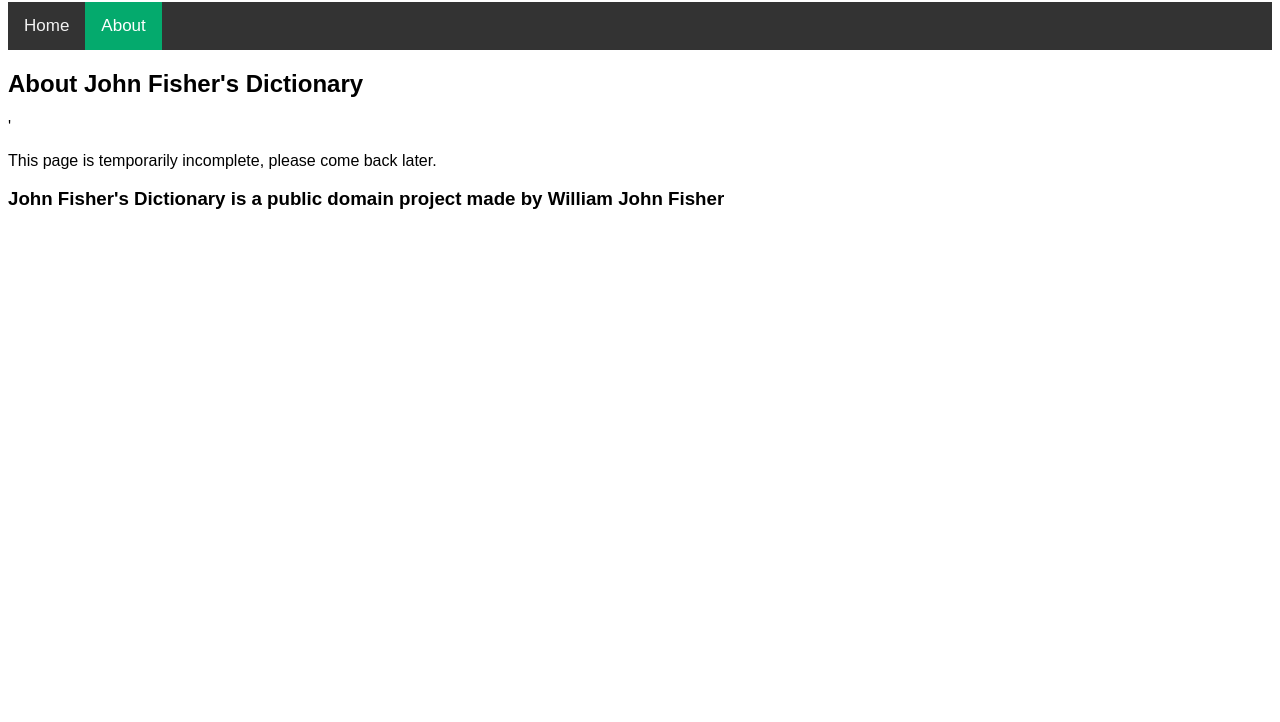
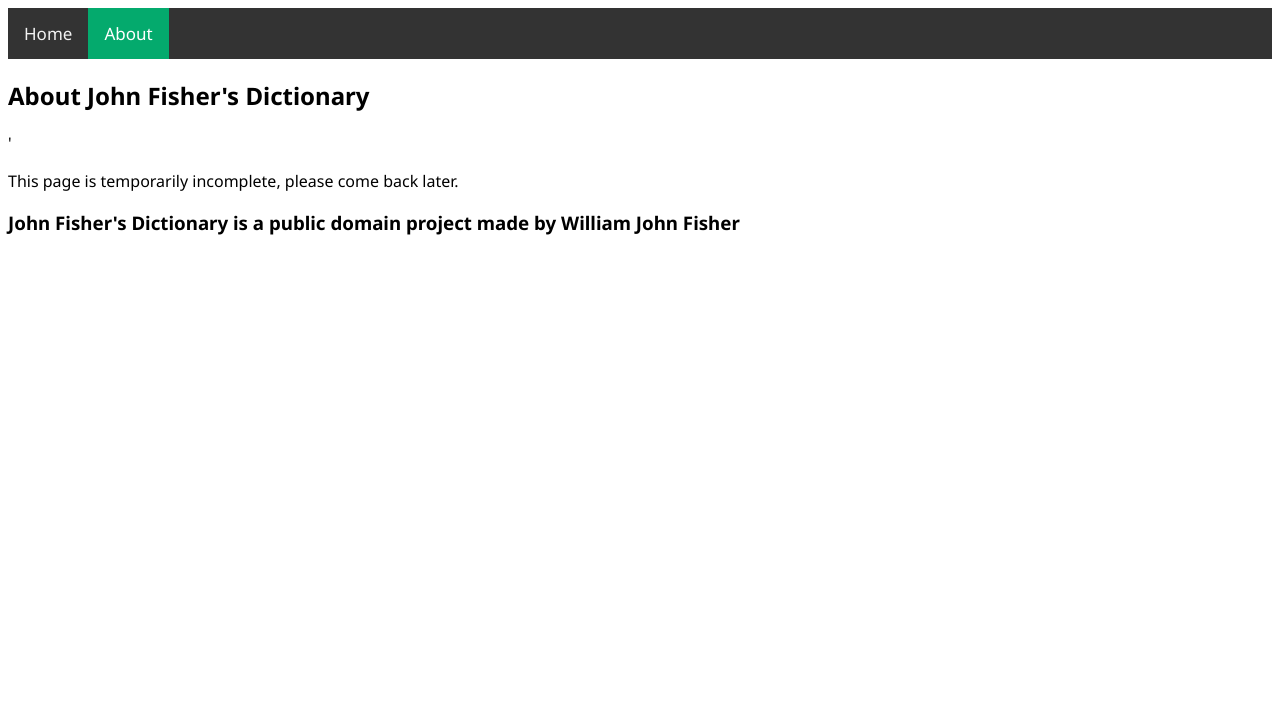
Before and after one commit to johnfishersdictionary/johnfishersdictionary.github.io, a plain HTML site: page about.html in a window 1280 px wide. Shown: the part 78-800 px from the top of the page. Drawn offline with Linux system fonts and the light colour scheme.

Commit message:
stylesheet change

```diff
--- a/about.html
+++ b/about.html
@@ -3,6 +3,9 @@
     <head>
         <meta charset="utf-8">
         <title>About</title>
+        <link rel="preconnect" href="https://fonts.googleapis.com">
+        <link rel="preconnect" href="https://fonts.gstatic.com" crossorigin>
+        <link href="https://fonts.googleapis.com/css2?family=Noto+Sans:ital,wght@0,100..900;1,100..900&display=swap" rel="stylesheet">
         <link rel="stylesheet" href="main.css">
     </head>
     <body>
--- a/main.css
+++ b/main.css
@@ -1,5 +1,5 @@
 body {
-    font-family: sans-serif;
+    font-family: "Noto Sans", sans-serif;
 }
 /* Add a black background color to the top navigation */
 .topnav {
```
Also changed, not shown: index.html (+3 -0 lines).
